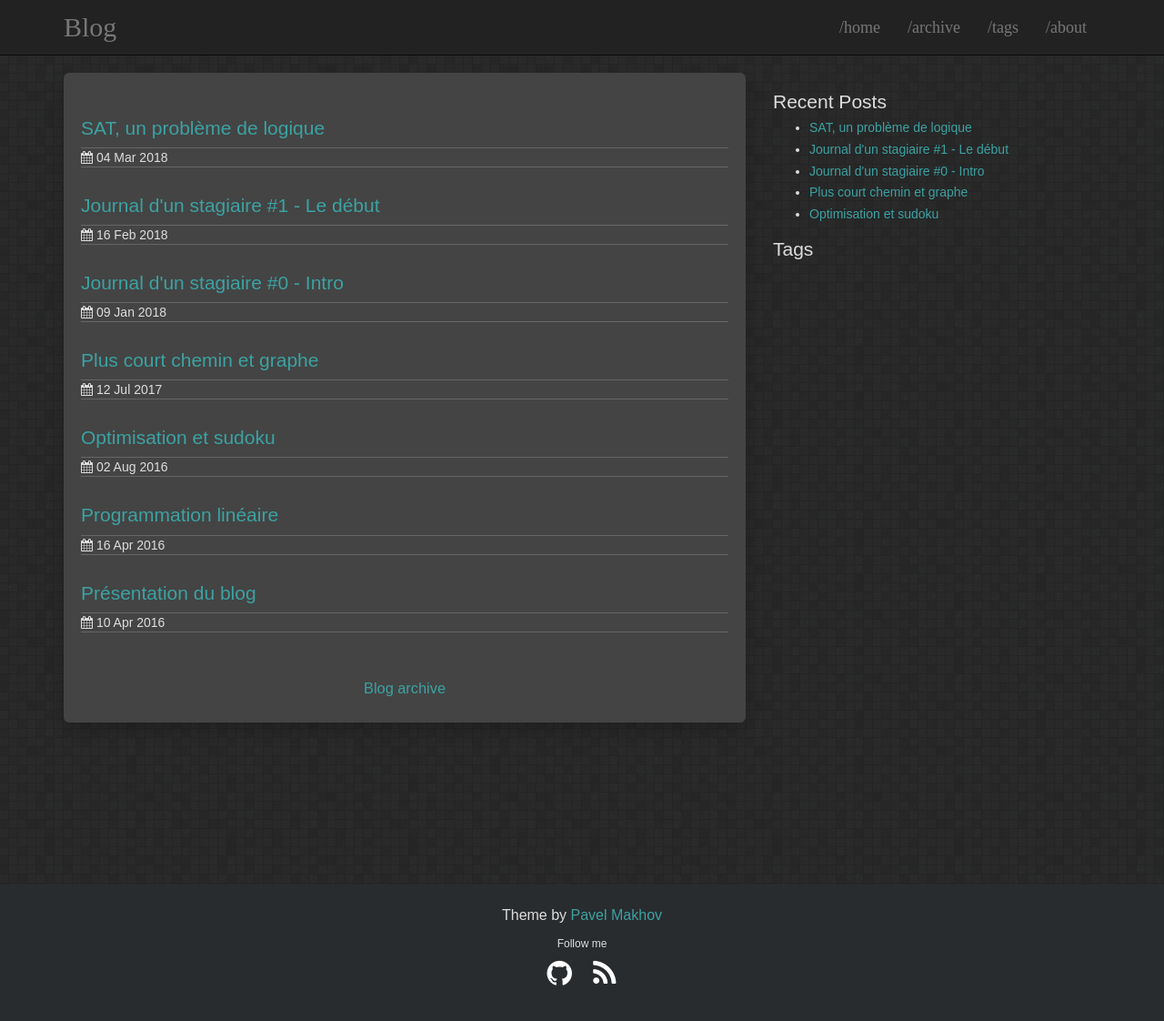
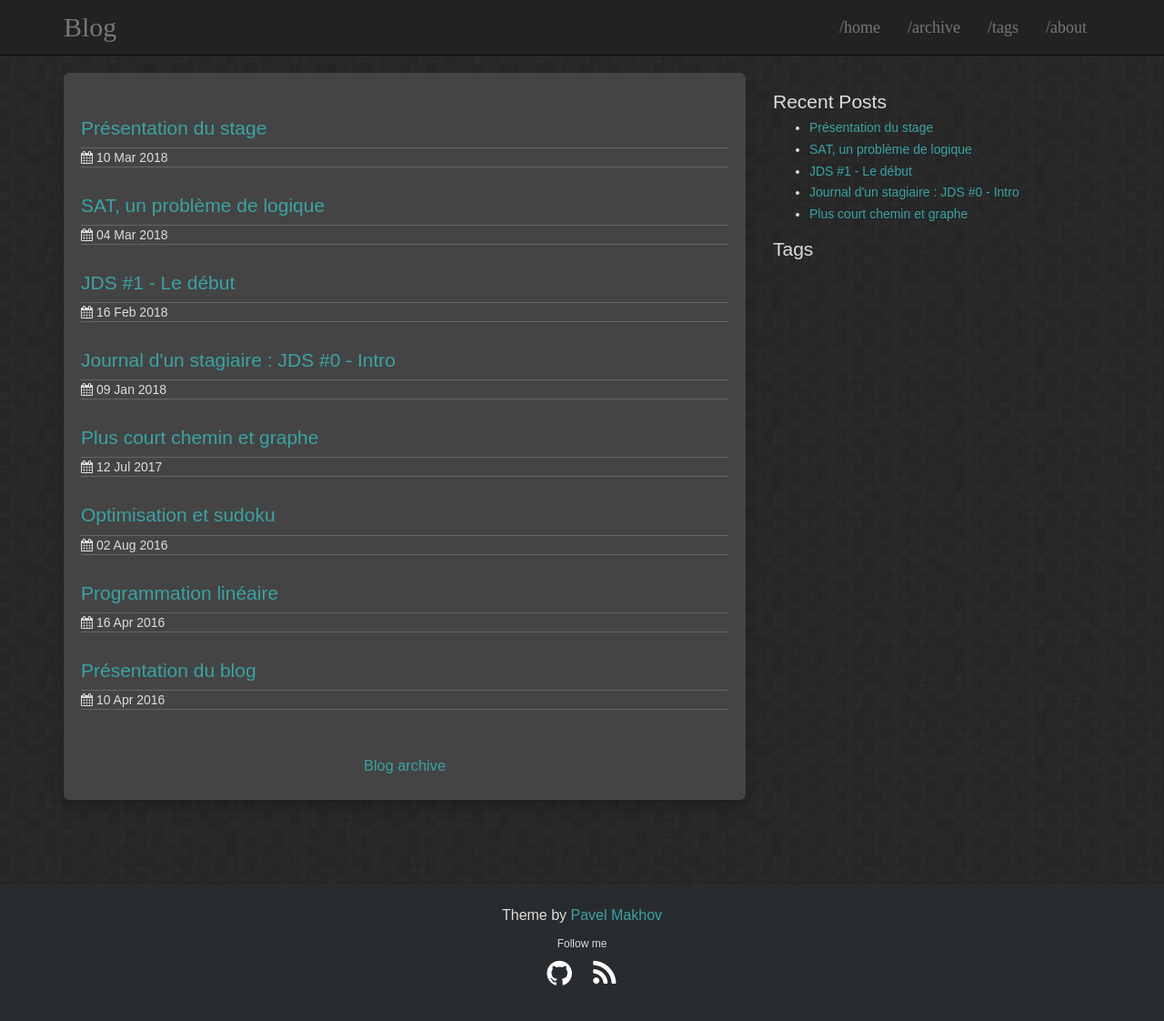
Before and after one commit to smbct/smbct.github.io, a Jekyll site: the page built from index.html, in a window 1280 px wide and 1149 px high. Shown: the top 1122 px of the window at 91% size. Built offline with Jekyll 4.4.1, drawn with Linux system fonts in a browser that asks for light colours; some of the changed lines change nothing that is shown.

Commit message:
article prés stage

```diff
--- a/_posts/2018-01-09-journal-0.markdown
+++ b/_posts/2018-01-09-journal-0.markdown
@@ -1,6 +1,6 @@
 ---
 layout: post
-title:  "Journal d'un stagiaire #0 - Intro"
+title:  "Journal d'un stagiaire : JDS #0 - Intro"
 date:   2018-01-09 18:00:00 +0200
 categories: stage bioinfo communication
 comments: true
--- a/_posts/2018-01-22-journal-1.markdown
+++ b/_posts/2018-01-22-journal-1.markdown
@@ -1,6 +1,6 @@
 ---
 layout: post
-title:  "Journal d'un stagiaire #1 - Le début"
+title:  "JDS #1 - Le début"
 date:   2018-02-16 18:00:00 +0200
 categories: stage bioinfo communication
 comments: true
--- /dev/null
+++ b/_posts/2018-03-10-presentation-stage.markdown
@@ -0,0 +1,56 @@
+---
+layout: post
+title:  "Présentation du stage"
+date:   2018-03-10 10:00:00 +0200
+categories: stage bioinfo communication
+comments: true
+---
+
+Diantre ! Tenir un journal est plus compliqué que je ne le pensais. Avant de rédiger la prochaine entrée, je devais absolument présenter en détails le sujet sur lequel je travaille. C'est maintenant que ça se passe !
+
+## Faire de l'informatique pour la biologie
+
+Pas facile de voir comment l'informatique peut nous aider pour faire de la biologie. Et c'est justement cette première impression qui limite les possibilités de projets scientifiques interdisciplinaires. Il y a une sorte de paradoxe entre le fait que la recherche scientifique concerne toujours un domaine ultra spécifique qui limite notre vision des choses et l'esprit de la science qui pousse à la curiosité et à aller voir ce qui se fait un peu partout. Faire le pas de s'ouvrir permet de découvrir des choses intéressantes. Pour ce qui est de la bioinfo, on peut déjà justifier l'informatique par le fait qu'on accumule de plus en plus de données et qu'il faut des méthodes efficaces pour analyser ces données. Mais ce n'est pas la seule utilisation et on va voir ici qu'un ordinateur et un organisme vivant, bah... c'est pas si différent finalement !
+
+
+## La biologie des systèmes
+
+J'en parlais précédemment, l'équipe de recherche dans laquelle je travaille s'intéresse au domaine de la biologie des systèmes. La biologie des systèmes est une discipline de la biologie qui étudie l'intéraction entre les différents composants d'un système. On ne s'intéresse donc pas au fonctionnement précis de chaque de composant et de la physique ou de la chimie qui s'y cache. On considère que le composant peut être dans différents *états* et que certains composants lorsqu'ils sont dans des états spécifiques vont forcer d'autres composants à changer leurs états.
+
+Le but est donc d'étudier la dynamique d'un réseau, qui peut être par exemple constitué de gènes ou de protéines. Ce genre de système présente donc un aspet temporel. L'idée est de partir d'un état global donné pour le système, où chaque composant sera dans un état spécifique (par exemple, un niveau d'expression pour un gène). Une fois cette état global initial fixé, on peut analyser l'évolution du système. En fonction des états de certains composants, les autres composants vont pouvoir évoluer dans d'autres états et ainsi de suite. Ce genre de comportement peut voir émerger des propriétés étonnantes qui sont éventuellement à l'origine de comportements non désirés de l'organisme.
+
+![Un exemple de réseau de régulation de gènes](/assets/RRB.png)
+
+## Des problèmes difficiles
+
+Les réseaux sur lesquels nous travaillons sont **discrets**. Cela signifie que les composants biologiques peuvent uniquement se trouver dans des états bien distincts. Autrement dit, n'autorise pas un composant a se trouver dans un *mélange* de deux états.
+
+Cette simplification grossière à première vue est en fait vraiment utile pour décrire certains comportements du système. L'hypothèse assez forte qu'on soutient ici est que différents fonctionnements de l'organisme peuvent s'expliquer uniquement avec les intéractions entre les composants et même sans avoir besoin de décrire avec une extrême précision les comportements de ces composants.
+
+Cette abstraction ne simplifie pas complètement pour autant l'analyse des réseaux. Un premier challenge est la création de ces réseaux. Pour découvrir cette structure, il n'y a pas énormément d'options, il faut utiliser des donneés. Les données en question sont typiquement des séries de données temporelles, qui indiquent le comportement des différents composants de l'organisme au cours du temps (voir l'exemple ci-dessous). Deviner à partir de ces données quels organismes intéregissent entre eux n'est pas quelque chose d'évident. Mon équipe travaille donc sur des techniques d'apprentissages qui discrétisent les niveaux d'expression des composants et qui infèrent automatiquement les règles d'intéractions entre ces composants.
+
+![Exemple de séries de données temporelles](/assets/time_series.png)
+
+La construction des réseaux de régulations biologiques n'est pas la seule problématique étudiée. Les biologistes peuvent ensuite se poser des questions sur le fonctionnement même du système. Par exemple, il est intéressant de savoir si partant d'une configuration initiale, le réseau est capable **d'atteindre** une configuration dans laquelle on retrouve certains composants dans des niveaux d'expressions bien précis. La difficulté de ce problème réside dans le nombre potentiel de fonctionnements possibles du système. En effet, si chaque composent peut être dans deux états, on se retrouve en théorie à explorer un nombre d'état de l'ordre de 2 à la puissance le nombre de composants. L'ordre de grandeur est exponentiel, une analyse exhaustive n'est donc pas envisageable. Un autre problème que les bioinformaticiens essaient de résoudre est la recherche des attracteurs. Ces derniers sont des ensembles d'états à partir desquels il est impossible de s'échapper. Cela signifie qu'une fois que le système arrive dans un mode de fonctionnement correspondant à un de ces états, il ne pourra plus revenir en arrière.
+
+## Des problématiques concrètes
+
+Derrières ces questions assez spécifiques se cachent des problématiques fondamentales en biologie ainsi que des applications pratiques. Par exemple, un des projets de recherche financé qui portait une partie des travaux de l'équipe concernait l'horloge circadienne. Ce projet avait pour but notamment de comprendre les mécanismes d'horloge de certains être vivants.
+
+Pour le côté pratique, étudier les comportements des réseaux biologiques peut avoir des intérêts dans le domaine de la santé. Par exemple, les chercheurs de l'équipe ont essayé d'appliquer leurs résultats aux challenges [DREAM](http://dreamchallenges.org/). Ces challenges proposent de travailler sur des problématiques liées à la biologie et à la santé sous forme de compétitions. L'approche utilisée par l'équipe pour ces challenges se voulait originale puisque les modèles qu'ils utilisent apportent de la connaissance supplémentaire par rapport à des techniques d'analyse de données plus communes.
+
+## Et moi dans tout ça
+
+Venons-en à mon stage. Je travaille sur l'analyse des réseaux de régulation biologiques en utilisant les modèles discrets établies par l'équipe. Mon but est donc de développer des méthodes efficaces permettant de résoudre les problèmes dont je parlais plus haut. Ces méthodes doivent être suffisamment efficaces permettre d'analyser des réseaux de très grande taille.
+
+Je disais au début de l'article qu'un ordinateur et un réseau biologique ne sont pas forcément très différents. Je vous propose de revenir un peu sur cela. Pour commencer, tout un domaine de l'informatique se concentre sur l'étude et la vérification de systèmes informatiques tels que les logiciels embarqués (dans les avions par exemple). On voudrait évidemment éviter qu'un bug provoque un [crash :D](https://www.youtube.com/watch?v=PK_yguLapgA). Or tracker les bugs d'un système est quelque chose de très difficile. Pour cette raison, les chercheurs ont développé des méthodes automatiques pour certifier l'absence de ces bugs. Ces méthodes appartiennent au champ des méthodes formelles et du model checking et les problématiques posées sont parfois exactement les mêmes que celles des biologistes concernant les réseaux décrits dans cet article.
+
+Il faut bien voir que les systèmes étudiés, qu'ils soient informatiques ou biologiques, ont un peu la même nature. A l'instare des composants biologiques qui peuvent être dans différents états, un logiciel utilise une mémoire qui va retenir les états de différents éléments et ce système va également évoluer dans le temps, avec des intéractions entre les différents éléments.
+
+Une des approches qui s'est montrée particulièrement efficace pour résoudre ces problèmes est l'encodage en SAT des problèmes. Cette approche se base sur l'efficacité des solvers SAT, comme j'en parlais dans le dernier article. C'est donc pour cela que je me base sur un encodage en SAT pour traiter les problèmes d'analyse des réseaux biologiques. Pour le moment, je me suis donc concentré sur une première modélisation qui représente en fait sous forme d'une formule logique l'évolution du réseau pour un certain nombre d'étape. Cette modélisation permet déjà de résoudre certains problèmes mais elle est très coûteuse car les formules à résoudre sont très très grandes, y compris pour modéliser un petit nombre d'étapes. La suite de mon travail consiste donc à trouver des méthodes qui permettent de résoudre d'autres problèmes et également traiter les réseaux de grande taille. Et je n'en dis pas plus pour le moment, mais ce n'est pour l'instant pas les idées qui manquent !
+
+### Crédit
+
+- photo credit: <a href="https://figshare.com/articles/_gene_regulatory_network_between_adrb2_and_cancer_specific_genes_/1223385">Gene regulatory network between ADRB2 and cancer-specific genes. by Min Oh Jaegyoon Ahn Youngmi Yoon</a> <a href="https://creativecommons.org/licenses/by/4.0/">(license)</a>
+
+- Jeu de données pour les séries de données temporelles emprunté [ici](https://www.ebi.ac.uk/arrayexpress/experiments/E-GEOD-78215/?query=circadian)
```
Also changed, not shown: assets/RRB.png (added), assets/time_series.png (added).
